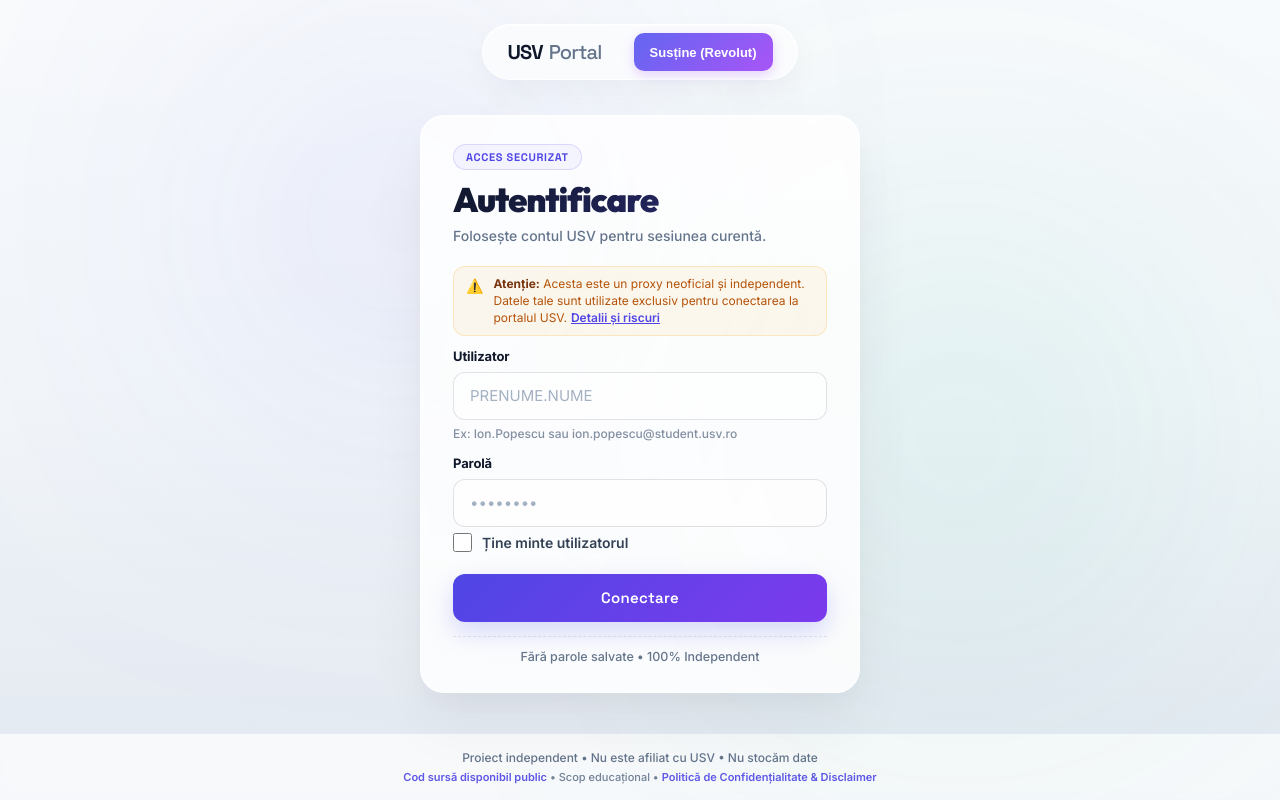
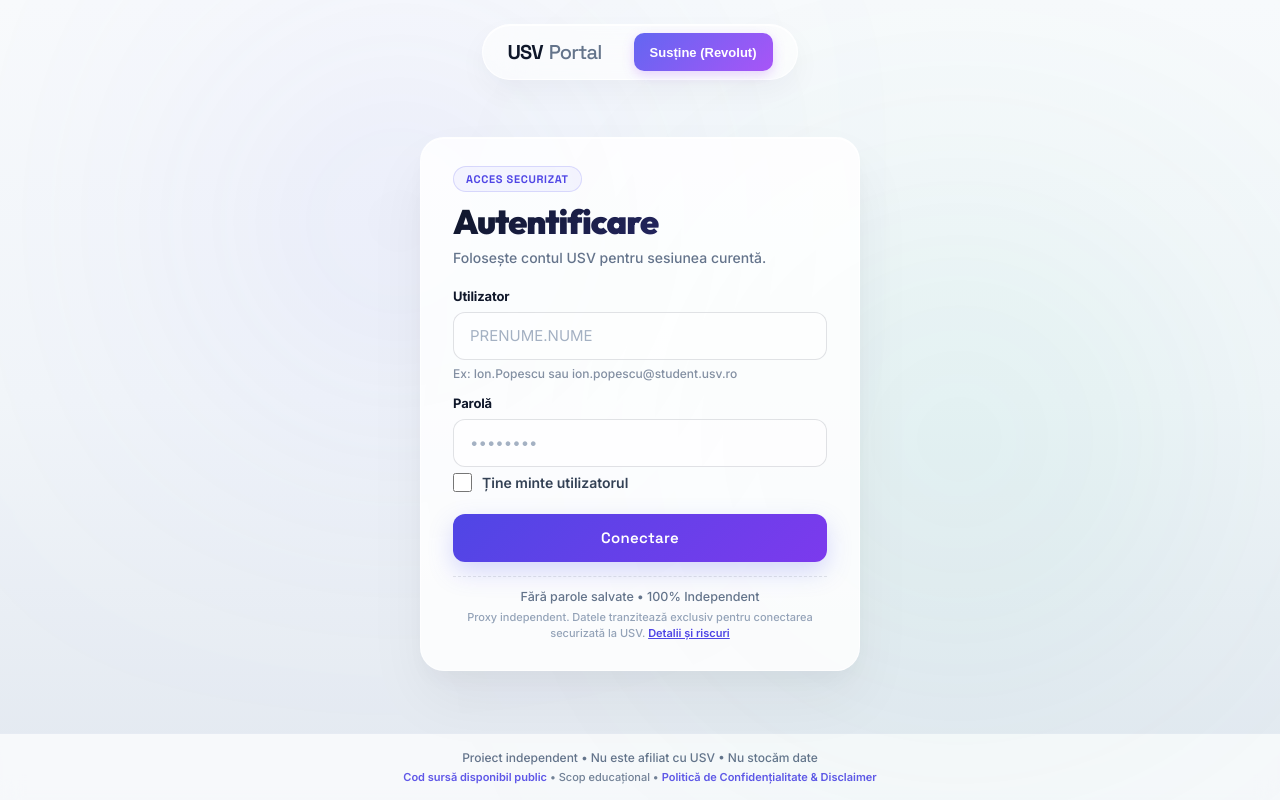
Before and after one commit to 28VYK/USV-PROXY, a Next.js app: page / in a window 1280 px wide. Built offline with nearby package versions, Linux system fonts and the light colour scheme.

Commit message:
style: move security warning to a subtle disclaimer at the bottom of the card

```diff
--- a/pages/index.js
+++ b/pages/index.js
@@ -520,13 +520,7 @@ export default function Home() {
 
                   {error && <div className="alert alert-error">{error}</div>}
 
-                  <div className="security-banner">
-                    <span className="security-banner-icon">⚠️</span>
-                    <span className="security-banner-text">
-                      <strong>Atenție:</strong> Acesta este un proxy neoficial și independent. Datele tale sunt utilizate exclusiv pentru conectarea la portalul USV.
-                      <a href="/privacy" className="security-banner-link">Detalii și riscuri</a>
-                    </span>
-                  </div>
+
 
                   <form onSubmit={handleLogin}>
                     <div className="field">
@@ -576,6 +570,9 @@ export default function Home() {
 
                   <div className="login-disclaimer">
                     <p>Fără parole salvate • 100% Independent</p>
+                    <p className="security-hint">
+                      Proxy independent. Datele tranzitează exclusiv pentru conectarea securizată la USV. <a href="/privacy" className="security-hint-link">Detalii și riscuri</a>
+                    </p>
                   </div>
                 </section>
               </div>
@@ -1218,6 +1215,24 @@ export default function Home() {
           font-family: 'Inter', sans-serif;
         }
 
+        .security-hint {
+          margin-top: 6px !important;
+          font-size: 11px !important;
+          color: #94a3b8 !important;
+          line-height: 1.45;
+        }
+
+        .security-hint-link {
+          color: var(--blue) !important;
+          text-decoration: underline;
+          font-weight: 600;
+          transition: color 0.15s ease;
+        }
+
+        .security-hint-link:hover {
+          color: var(--blue-dark) !important;
+        }
+
         .dashboard {
           max-width: 1180px;
           margin: 0 auto;
```
